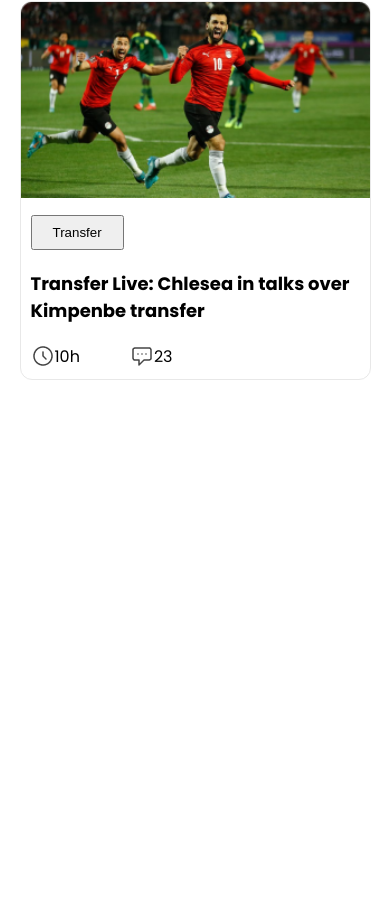
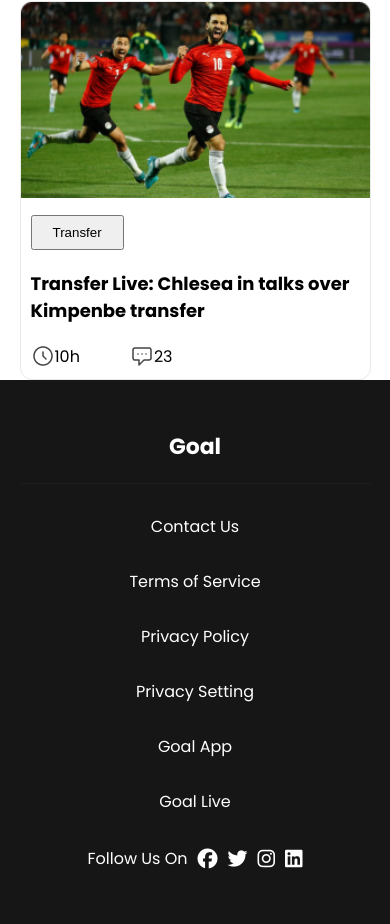
Before and after one commit to coder-emon/world-cup, a plain HTML site: page index.html in a window 390 px wide. Shown: the part 4032-4956 px from the top of the page. Before the commit the page ends 4412 px from the top, so only its background shows below. Drawn offline with Linux system fonts and the light colour scheme; files whose address does not match are found by name.

Commit message:
footer section done with responsive

```diff
--- a/index.html
+++ b/index.html
@@ -227,6 +227,26 @@
             <button class="match-btn active-btn tablet-btn">View All</button>
         </div>
     </section>
+    <footer >
+        <div class="footer-wrap">
+            <h2>Goal</h2>
+            <ul class="footer-menu">
+                <li><a href="#">Contact Us</a></li>
+                <li><a href="#">Terms of Service</a></li>
+                <li><a href="#">Privacy Policy</a></li>
+                <li><a href="#">Privacy Setting</a></li>
+                <li><a href="#">Goal App</a></li>
+                <li><a href="#">Goal Live</a></li>
+            </ul>
+            <ul class="social-link">
+                <span>Follow Us On</span>
+                <li><a href="#"><i class="fa-brands fa-facebook"></i></a></li>
+                <li><a href="#"><i class="fa-brands fa-twitter"></i></a></li>
+                <li><a href="#"><i class="fa-brands fa-instagram"></i></a></li>
+                <li><a href="#"><i class="fa-brands fa-linkedin"></i></a></li>
+            </ul>
+        </div>
+    </footer>
 </body>
 
 </html>
--- a/style.css
+++ b/style.css
@@ -190,6 +190,61 @@ body {
     margin: 10px 0;
 }
 
+/* footer section css  */
+footer {
+    background-color: #161616;
+    display: flex;
+    justify-content: center;
+    padding: 50px 0;
+}
+
+.footer-wrap {
+    width: 90%;
+}
+
+.footer-wrap h2 {
+    font-size: 40px;
+    color: #fff;
+    text-align: center;
+    border-bottom: 1px solid #1d1d1d;
+    padding-bottom: 20px;
+}
+
+.footer-menu {
+    display: flex;
+    justify-content: center;
+    list-style: none;
+    gap: 30px;
+    padding: 30px 0;
+}
+
+
+
+.footer-menu li a {
+    text-decoration: none;
+    color: #fff;
+}
+
+.social-link {
+    display: flex;
+    justify-content: center;
+    align-items: center;
+    gap: 10px;
+    list-style: none;
+
+}
+
+.social-link span {
+    color: #fff;
+}
+
+.social-link li a {
+    text-decoration: none;
+    color: #fff;
+    font-size: 25px;
+}
+
+
 
 /* responsive css start  */
 @media screen and (min-width: 481px) and (max-width:960px) {
@@ -283,6 +338,18 @@ body {
     .view-all-btn {
         display: block;
     }
+
+    /* footer section responsive for mobile devices  */
+        .footer-menu {
+            display: flex;
+            flex-direction: row;
+            flex-wrap: wrap;
+            align-items: center;
+
+            list-style: none;
+            gap: 30px;
+            padding: 30px 0;
+        }
 }
 
 @media screen and (min-width: 320px) and (max-width:480px) {
@@ -358,6 +425,7 @@ body {
         align-items: center;
         gap: 20px;
     }
+
     .match-left {
         gap: 2rem;
         display: flex;
@@ -369,10 +437,35 @@ body {
         justify-content: center;
         padding: 20PX 0;
     }
+
     .match-right {
 
         display: grid;
         grid-template-columns: repeat(1, 1fr);
         grid-gap: 20px;
     }
+
+    /* Footer section responsive for mobile divices  */
+    .footer-wrap h2 {
+        font-size: 22px;
+        color: #fff;
+        text-align: center;
+        border-bottom: 1px solid #1d1d1d;
+        padding-bottom: 20px;
     }
+
+    .footer-menu {
+        display: flex;
+        flex-direction: column;
+        align-items: center;
+
+        list-style: none;
+        gap: 30px;
+        padding: 30px 0;
+    }
+
+    .social-link li a {
+
+        font-size: 20px;
+    }
+}
```
Lines whose indentation alone changed are shown as unchanged.
